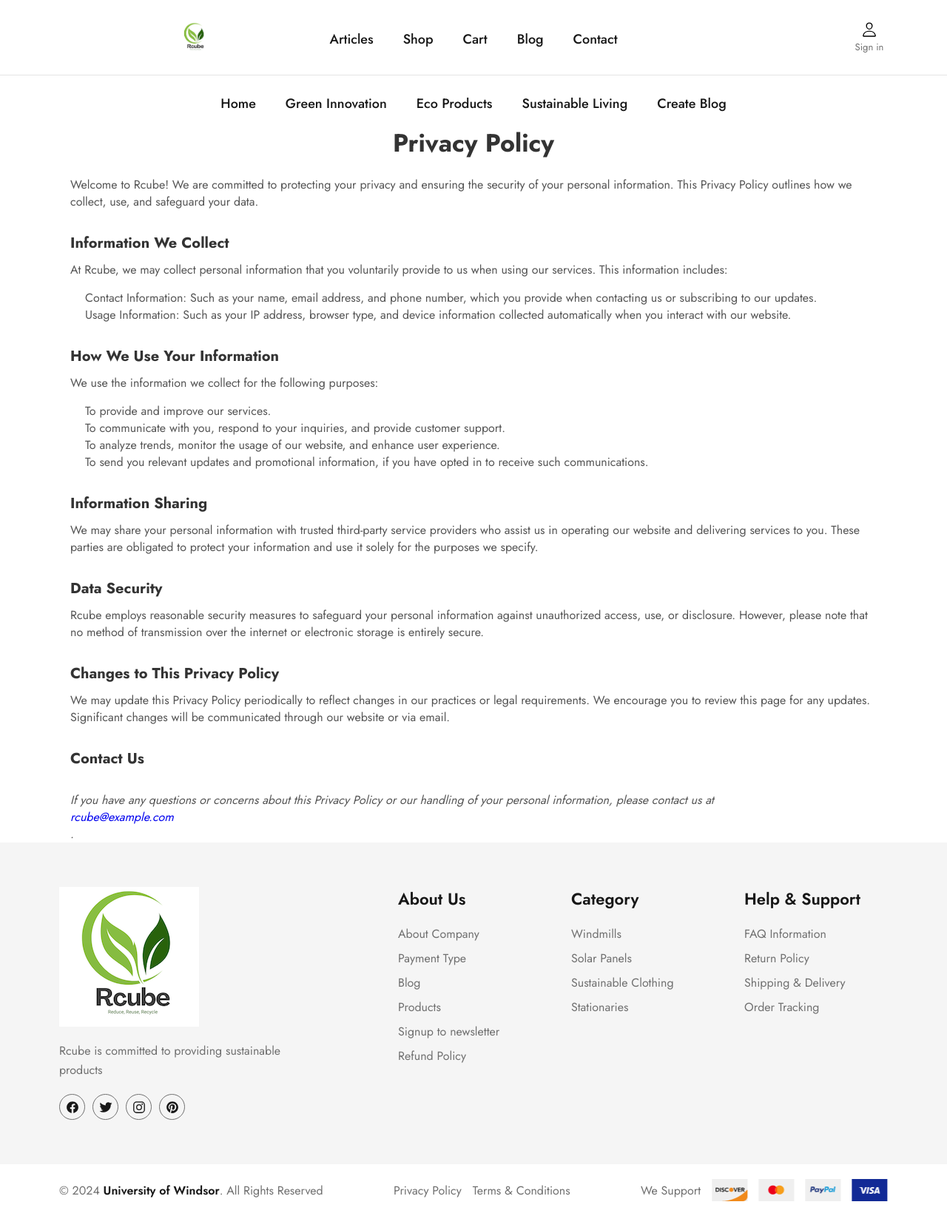
After one commit to nishanthan22/rcube-green-ecom, a Django app: page /blog/privacy/ in a window 1280 px wide. The commit adds this page. Shown: the whole page at 74% size. Run offline with Django 5.2, Linux system fonts and the light colour scheme.

Commit message:
Modified CSS and HTML files and created new view for privacy_policy

```diff
--- a/rcubeGreen/blog/templates/blog/base.html
+++ b/rcubeGreen/blog/templates/blog/base.html
@@ -11,7 +11,7 @@
   <link rel="preconnect" href="https://fonts.googleapis.com">
   <link rel="preconnect" href="https://fonts.gstatic.com" crossorigin>
   <link href="https://fonts.googleapis.com/css2?family=Jost:wght@400;500;600;700&display=swap" rel="stylesheet">
-  <title>{% block title %}My Site{% endblock %}</title>
+  <title>{% block title %}Blogs{% endblock %}</title>
   <style>
     .dropdown {
       position: relative;
@@ -104,21 +104,22 @@
             <ion-icon name="close-outline"></ion-icon>
           </button>
         </div>
-
-      </nav>
-      {% endblock %}
-    </div>
-  </header>
-  {% endblock %}
-  <div class="menu">
-      <ul class="navbar-list">
+        <div class="menu">
+            <ul class="navbar-list">
           <li><a href="{% url 'blog:index' %}" class="navbar-link"> Home </a></li>
           <li><a href="{% url 'blog:green_innovation_posts' %}" class="navbar-link">Green Innovation</a></li>
           <li><a href="{% url 'blog:eco_products_posts' %}" class="navbar-link">Eco Products</a></li>
           <li><a href="{% url 'blog:sustainable_living_posts' %}" class="navbar-link">Sustainable Living</a></li>
           <li><a href="{% url 'blog:create_post' %}" class="navbar-link">Create Blog</a></li>
         </ul>
-  </div>
+        </div>
+      </nav>
+      {% endblock %}
+    </div>
+  </header>
+  {% endblock %}
+
+
   <main class="container mt-4">
     {% block content %}
     {% endblock %}
--- a/rcubeGreen/blog/templates/blog/eco_products.html
+++ b/rcubeGreen/blog/templates/blog/eco_products.html
@@ -154,8 +154,8 @@
 
 <header class="masthead text-center">
     <div class="container">
-        <h1>Green Innovation</h1>
-        <h3 class="lead">Explore the latest innovations in sustainability and green technology.</h3>
+        <h1>Eco Products</h1>
+        <h3 class="lead">Explore the latest innovations in eco-products.</h3>
     </div>
 </header>
 <div class="container mt-5 blog-cards-container">
--- /dev/null
+++ b/rcubeGreen/blog/templates/blog/privacy.html
@@ -0,0 +1,95 @@
+{% extends 'blog/base.html' %}
+{% block content %}
+<style>
+  .privacy-policy-title {
+    font-size: 34px;
+    font-weight: bold;
+    margin-bottom: 20px;
+    text-align: center;
+    color: #333; /* Adjusted text color */
+  }
+
+  .privacy-policy-subtitle {
+    font-size: 20px;
+    font-weight: bold;
+    margin-top: 30px;
+    margin-bottom: 10px;
+    color: #333; /* Adjusted text color */
+  }
+
+  .privacy-policy-description {
+    font-size: 16px;
+    margin-bottom: 15px;
+    color: #555; /* Adjusted text color */
+  }
+
+  .privacy-policy-list {
+    list-style-type: disc;
+    margin-left: 20px;
+    color: #555; /* Adjusted text color */
+  }
+
+  .privacy-policy-contact {
+    margin-top: 30px;
+    font-style: italic;
+    color: #555; /* Adjusted text color */
+  }
+</style>
+<div class="container mt-5">
+  <div class="row">
+    <div class="col-md-8 mx-auto">
+      <div class="privacy-policy">
+        <h2 class="privacy-policy-title">Privacy Policy</h2>
+        <p class="privacy-policy-description">
+          Welcome to Rcube! We are committed to protecting your privacy and ensuring the security of your personal information. This Privacy Policy outlines how we collect, use, and safeguard your data.
+        </p>
+
+        <h3 class="privacy-policy-subtitle">Information We Collect</h3>
+        <p class="privacy-policy-description">
+          At Rcube, we may collect personal information that you voluntarily provide to us when using our services. This information includes:
+        </p>
+        <ul class="privacy-policy-list">
+          <li>
+            Contact Information: Such as your name, email address, and phone number, which you provide when contacting us or subscribing to our updates.
+          </li>
+          <li>
+            Usage Information: Such as your IP address, browser type, and device information collected automatically when you interact with our website.
+          </li>
+        </ul>
+
+        <h3 class="privacy-policy-subtitle">How We Use Your Information</h3>
+        <p class="privacy-policy-description">
+          We use the information we collect for the following purposes:
+        </p>
+        <ul class="privacy-policy-list">
+          <li>To provide and improve our services.</li>
+          <li>To communicate with you, respond to your inquiries, and provide customer support.</li>
+          <li>To analyze trends, monitor the usage of our website, and enhance user experience.</li>
+          <li>To send you relevant updates and promotional information, if you have opted in to receive such communications.</li>
+        </ul>
+
+        <h3 class="privacy-policy-subtitle">Information Sharing</h3>
+        <p class="privacy-policy-description">
+          We may share your personal information with trusted third-party service providers who assist us in operating our website and delivering services to you. These parties are obligated to protect your information and use it solely for the purposes we specify.
+        </p>
+
+        <h3 class="privacy-policy-subtitle">Data Security</h3>
+        <p class="privacy-policy-description">
+          Rcube employs reasonable security measures to safeguard your personal information against unauthorized access, use, or disclosure. However, please note that no method of transmission over the internet or electronic storage is entirely secure.
+        </p>
+
+        <h3 class="privacy-policy-subtitle">Changes to This Privacy Policy</h3>
+        <p class="privacy-policy-description">
+          We may update this Privacy Policy periodically to reflect changes in our practices or legal requirements. We encourage you to review this page for any updates. Significant changes will be communicated through our website or via email.
+        </p>
+
+        <h3 class="privacy-policy-subtitle">Contact Us</h3>
+        <p class="privacy-policy-contact">
+          If you have any questions or concerns about this Privacy Policy or our handling of your personal information, please contact us at
+          <a href="mailto:rcube@example.com">rcube@example.com</a>.
+        </p>
+      </div>
+    </div>
+  </div>
+</div>
+{% endblock %}
--- a/rcubeGreen/blog/templates/blog/sustainable_living.html
+++ b/rcubeGreen/blog/templates/blog/sustainable_living.html
@@ -154,7 +154,7 @@
 
 <header class="masthead text-center">
     <div class="container">
-        <h1>Green Innovation</h1>
+        <h1>Sustainable Living</h1>
         <h3 class="lead">Explore the latest innovations in sustainability and green technology.</h3>
     </div>
 </header>
--- a/rcubeGreen/blog/urls.py
+++ b/rcubeGreen/blog/urls.py
@@ -24,6 +24,7 @@ urlpatterns = [
     path('green_innovation/<slug:slug>/', GreenInnovationDetail.as_view(), name='green_innovation_detail'),
     path('eco_products/<slug:slug>/', EcoProductsDetail.as_view(), name='eco_products_detail'),
     path('sustainable_living/<slug:slug>/', SustainableLivingDetail.as_view(), name='sustainable_living_detail'),
+    path('privacy/', views.Privacy.as_view(), name='privacy'),
 ]
 
 if settings.DEBUG:
--- a/rcubeGreen/blog/views.py
+++ b/rcubeGreen/blog/views.py
@@ -153,3 +153,6 @@ def create_post(request):
     else:
         form = GreenInnovationForm()
     return render(request, 'blog/create_post.html', {'form': form})
+
+class Privacy(generic.TemplateView):
+    template_name = 'blog/privacy.html'
--- a/rcubeGreen/templates/rcube-green-ecom/base.html
+++ b/rcubeGreen/templates/rcube-green-ecom/base.html
@@ -70,6 +70,7 @@
       {% endblock %}
     </div>
   </header>
+
   {% endblock %}
 
   <main class="container mt-4">
```
Also changed, not shown: rcubeGreen/blog/templates/blog/index.html (+39 -4 lines), rcubeGreen/blog/templates/blog/sidebar.html (+11 -9 lines), rcubeGreen/db.sqlite3.
